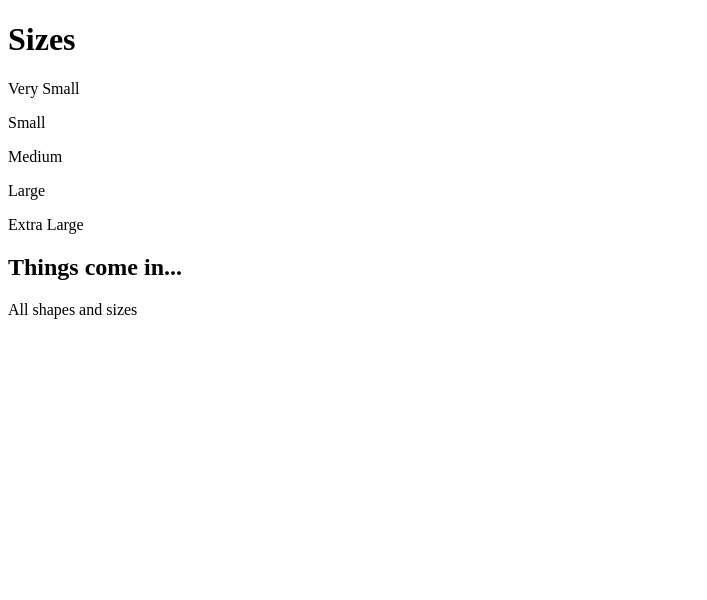
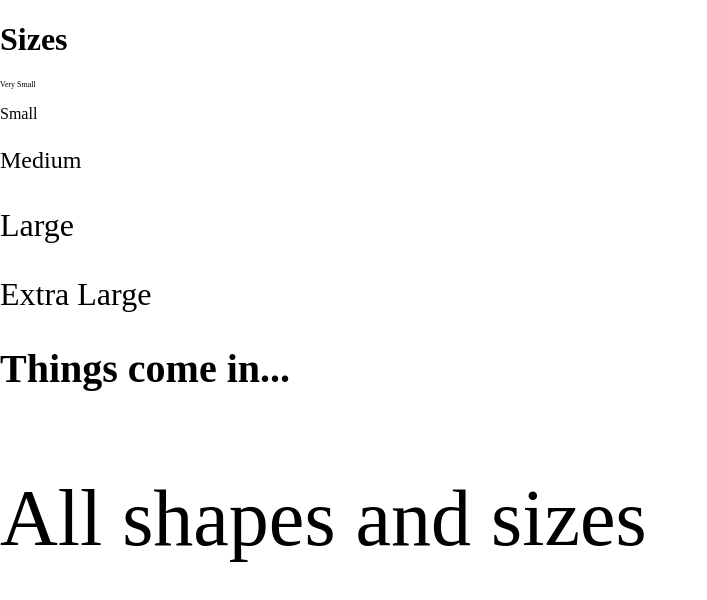
Before and after one commit to fbw-d09/uib-typography-font_sizing-Mirac-ops, a plain HTML site: page index.html in a window 1280 px wide. Shown: the whole page, without its empty margins (0-707 px from the left). Drawn offline with nearby package versions, Linux system fonts and the light colour scheme.

Commit message:
typography-font_sizing

```diff
--- a/index.html
+++ b/index.html
@@ -6,6 +6,7 @@
     <meta name="viewport" content="width=device-width, initial-scale=1.0">
     <meta http-equiv="X-UA-Compatible" content="ie=edge">
     <link rel="stylesheet" href="style.css">
+    <link rel="stylesheet" href="https://cdnjs.cloudflare.com/ajax/libs/normalize/8.0.1/normalize.min.css">
     <title>Size it up</title>
 </head>
 
--- a/style.css
+++ b/style.css
@@ -0,0 +1,36 @@
+
+.root{
+    font-size: 1rem;
+}
+
+.h1{
+    font-size: 3rem;
+}
+
+.x-small{
+    font-size: 0.5rem;
+}
+
+.small{
+    font-size: 1rem;
+}
+
+.medium{
+    font-size: 1.5rem;
+}
+
+.large{
+    font-size: 2rem;
+}
+
+.x-large{
+    font-size: 2rem;
+}
+
+h2{
+    font-size: 2.5rem;
+}
+
+footer{
+    font-size: 5rem;
+}
```
